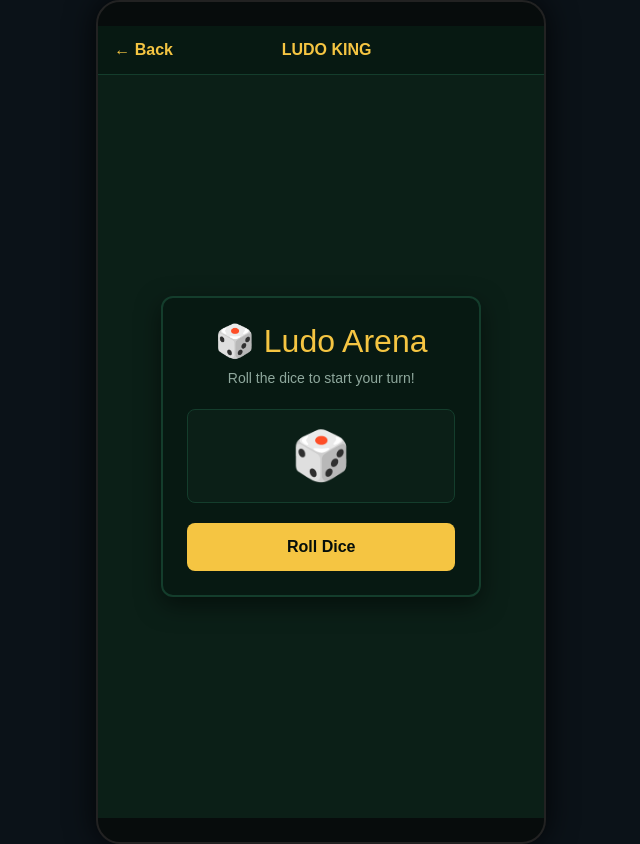
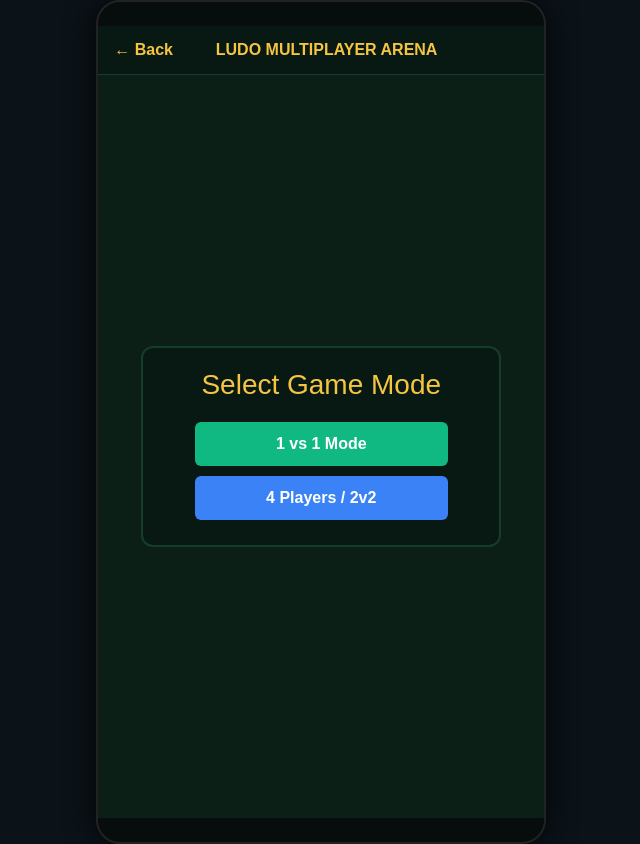
Before and after one commit to akshay20017chauhan-hub/SILENT_VENOM, a Flask app: page /play/ludo in a window 1280 px wide. Shown: the whole page, without its empty margins (402-1042 px from the left). Run offline with Flask 3, Linux system fonts and the light colour scheme.

Commit message:
Update ludo.html

```diff
--- a/templates/games/ludo.html
+++ b/templates/games/ludo.html
@@ -9,33 +9,59 @@
         <a href="{{ url_for('dashboard') }}" style="color: #f5c542; font-size: 16px; text-decoration: none; font-weight: bold;">
             ← Back
         </a>
-        <span style="color: #f5c542; font-size: 16px; font-weight: bold;">LUDO KING</span>
+        <span style="color: #f5c542; font-size: 16px; font-weight: bold;">LUDO MULTIPLAYER ARENA</span>
         <span style="width: 48px;"></span>
     </div>
 
-    <!-- Interactive Native Ludo Board Container -->
-    <div style="flex: 1; display: flex; flex-direction: column; align-items: center; justify-content: center; background: #0b1f17; color: #fff; padding: 20px;">
-        <div style="background: #071912; border: 2px solid #143d2c; border-radius: 12px; padding: 24px; text-align: center; max-width: 320px; width: 100%; box-shadow: 0 8px 24px rgba(0,0,0,0.5);">
-            <h2 style="color: #f5c542; margin-bottom: 8px;">🎲 Ludo Arena</h2>
-            <p id="turn-info" style="color: #8fa89d; font-size: 14px; margin-bottom: 20px;">Roll the dice to start your turn!</p>
+    <!-- Mode Selection & Real Game Board Container -->
+    <div style="flex: 1; display: flex; flex-direction: column; align-items: center; justify-content: center; background: #0b1f17; color: #fff; padding: 10px;">
 
-            <div id="dice-display" style="font-size: 48px; margin-bottom: 20px; background: #0b1f17; border-radius: 8px; padding: 10px; border: 1px solid #143d2c;">
-                🎲
+        <div id="mode-selector" style="background: #071912; border: 2px solid #143d2c; border-radius: 12px; padding: 20px; text-align: center; max-width: 360px; width: 100%;">
+            <h3 style="color: #f5c542; margin-bottom: 15px;">Select Game Mode</h3>
+            <button onclick="initGame(2)" style="background: #10b981; color: #fff; border: none; padding: 10px 20px; margin: 5px; font-weight: bold; border-radius: 6px; cursor: pointer; width: 80%;">1 vs 1 Mode</button><br>
+            <button onclick="initGame(4)" style="background: #3b82f6; color: #fff; border: none; padding: 10px 20px; margin: 5px; font-weight: bold; border-radius: 6px; cursor: pointer; width: 80%;">4 Players / 2v2</button>
+        </div>
+
+        <div id="ludo-board-area" style="display: none; text-align: center; width: 100%; height: 100%; flex-direction: column; justify-content: center; align-items: center;">
+            <div style="background: #071912; padding: 15px; border-radius: 10px; border: 1px solid #143d2c; margin-bottom: 10px;">
+                <h4 id="current-player-turn" style="color: #f5c542; margin: 0 0 5px 0;">Red Player's Turn</h4>
+                <div id="dice-val" style="font-size: 32px; margin-bottom: 5px;">🎲 -</div>
+                <button onclick="rollRealDice()" style="background: #f5c542; color: #050e0a; border: none; padding: 8px 16px; font-weight: bold; border-radius: 6px; cursor: pointer;">Roll Dice</button>
             </div>
 
-            <button onclick="rollDice()" style="background: #f5c542; color: #050e0a; border: none; padding: 12px 24px; font-size: 16px; font-weight: bold; border-radius: 8px; cursor: pointer; width: 100%;">
-                Roll Dice
-            </button>
+            <div style="display: grid; grid-template-columns: repeat(3, 100px); grid-gap: 5px; background: #143d2c; padding: 10px; border-radius: 8px;">
+                <div style="background: #ef4444; padding: 20px; border-radius: 6px; text-align: center; font-weight: bold;">Red<br><span id="p0-pos">Home</span></div>
+                <div style="background: #10b981; padding: 20px; border-radius: 6px; text-align: center; font-weight: bold;">Green<br><span id="p1-pos">Home</span></div>
+                <div style="background: #f5c542; color: #000; padding: 20px; border-radius: 6px; text-align: center; font-weight: bold;">Yellow<br><span id="p2-pos">Home</span></div>
+            </div>
         </div>
+
     </div>
 </div>
 
 <script>
-function rollDice() {
-    const diceValues = ['⚀', '⚁', '⚂', '⚃', '⚄', '⚅'];
-    const randomRoll = Math.floor(Math.random() * 6);
-    document.getElementById('dice-display').innerText = diceValues[randomRoll];
-    document.getElementById('turn-info').innerText = `You rolled a ${randomRoll + 1}! Move your token.`;
+let totalPlayers = 2;
+let currentPlayer = 0;
+let playerPositions = [0, 0, 0, 0];
+const playerNames = ["Red", "Green", "Yellow", "Blue"];
+
+function initGame(modes) {
+    totalPlayers = modes;
+    document.getElementById('mode-selector').style.display = 'none';
+    document.getElementById('ludo-board-area').style.display = 'flex';
+}
+
+function rollRealDice() {
+    let roll = Math.floor(Math.random() * 6) + 1;
+    document.getElementById('dice-val').innerText = `🎲 ${roll}`;
+
+    playerPositions[currentPlayer] += roll;
+    if(playerPositions[currentPlayer] > 50) playerPositions[currentPlayer] = 50;
+
+    document.getElementById(`p${currentPlayer}-pos`).innerText = `Pos: ${playerPositions[currentPlayer]}`;
+
+    currentPlayer = (currentPlayer + 1) % totalPlayers;
+    document.getElementById('current-player-turn').innerText = `${playerNames[currentPlayer]}'s Turn`;
 }
 </script>
 {% endblock %}
```
